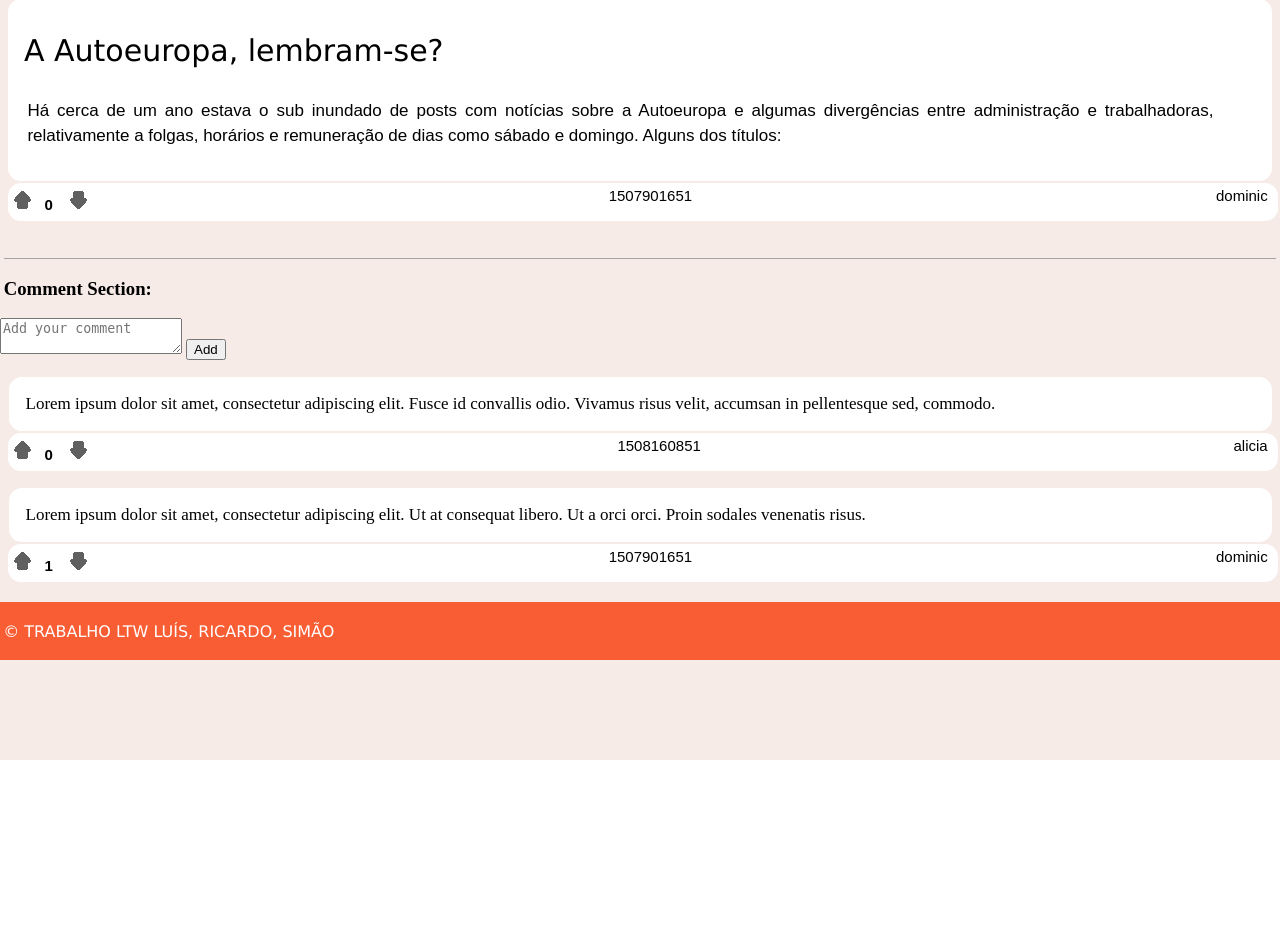
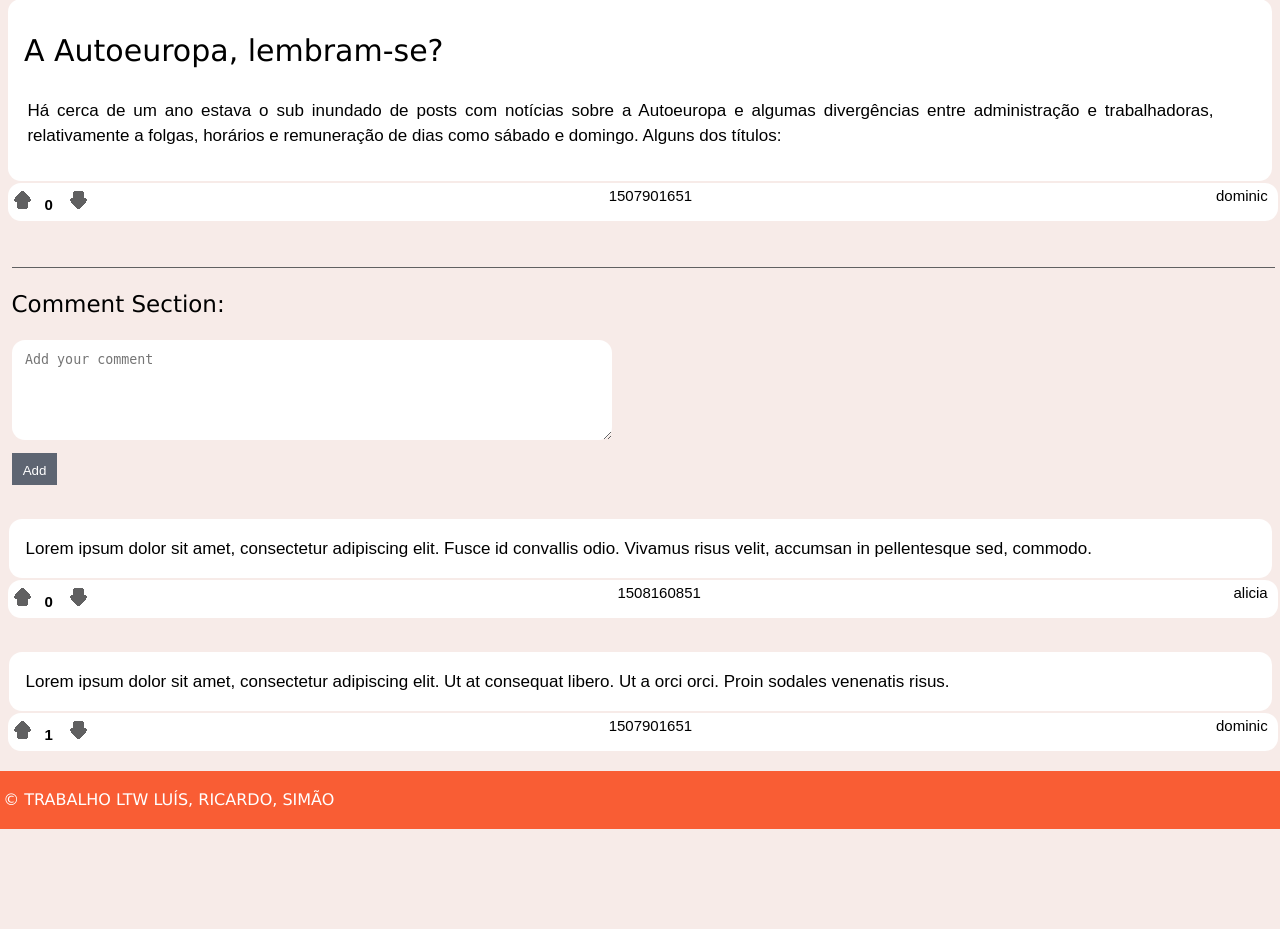
Before and after one commit to LuisAlvelaMendes/LTW, a PHP site: page /pages/story.php?id=1 in a window 1280 px wide. Shown: the part 148-1077 px from the top of the page. Before the commit the page ends 908 px from the top, so only its background shows below. Run offline with PHP 8.4, Linux system fonts and the light colour scheme; the visitor is signed in with stand-in values (Sample User, id 1); data comes from the database, SQL or seed files in the repository; data that the repository does not hold is empty; some libraries are stand-ins or nearby versions.

Commit message:
Added css to comment textarea and creat_story.php

```diff
--- a/css/auth.css
+++ b/css/auth.css
@@ -23,7 +23,7 @@
 	border: none;
 	border-bottom: 2px solid #666666;
 
-	background-color: #ececec;
+	background-color: #F7EBE8;
 }
 
 #login input[type=submit] {
@@ -49,13 +49,13 @@
 
 	margin-top: 1.2em;
 
-	background-color: #666666;
+	background-color: #5E6572;
 	color: white;
 
 	border: none;
 }
 
 #login button:hover {
-	background-color: #7f7f7f;
+	background-color: #7D98A1;
 	color: white;
 }
--- a/css/story.css
+++ b/css/story.css
@@ -28,10 +28,56 @@
 #comments {
     margin-top: 2em;
     padding-top: 1em;
-    margin-left: 0.2em;
+    margin-left: 0.5em;
     margin-right: 0.2em;
 
-    border-top: 1px solid #a5a5a5;
+    border-top: 1px solid #606061;
+
+    font-weight: 100;
+    font-size: 23px;
+    font-family: Verdana, sans-serif;
+}
+
+.addComment {
+    border: none;
+    border-radius: 13px;
+
+    margin-left: 0.9em;
+    padding-top: 10px;
+    padding-left: 13px;
+    padding-right: 5px;
+
+    line-height: 20px;
+    width: 600px;
+    height: 100px;
+}
+
+.addComment:focus {
+    outline: none;
+}
+
+.submitComment {
+    display: block;
+
+    margin: 1em 0 1.3em 0.9em;
+    padding: 0.8em 0.8em 0.5em 0.8em;
+
+    border: none;
+
+    background-color: #5E6572;
+    color: white;
+}
+
+.submitComment:hover {
+    background-color: #7D98A1;
+}
+
+.submitComment:focus{
+    outline: none;
+}
+
+.usrComment:first-child {
+    margin-top: 2em;
 }
 
 .usrComment {
@@ -43,13 +89,57 @@
 
     text-align: left;
     font-size: 17px;
-    line-height: 25-px;
+    line-height: 25px;
+    font-family: Arial, sans-serif;
 }
 
-#createStory
-{
+#createStory {
     display:grid;
+
     font-family: Verdana, sans-serif;
     justify-items: start;
+
     grid-row-gap: 10px;
+
+    margin-left: 0.5em;
 }
+
+#title_label {
+    padding: 1.2em 0 0.3em 0;
+}
+
+#story_title {
+    border: none;
+    border-radius: 13px;
+
+    padding-left: 15px;
+    padding: 0.8em 0.8em 0.5em 0.8em;
+
+    font-size: 15px;
+    font-family: Arial, sans-serif;
+}
+
+#story_title:focus {
+    outline: none;
+}
+
+#text_label {
+    padding: 2em 0 0.3em 0;
+}
+
+#textarea {
+    border: none;
+    border-radius: 13px;
+
+    padding-left: 15px;
+    padding: 0.8em 0.8em 0.5em 0.8em;
+    margin-bottom: 1em;
+
+    font-size: 15px;
+    line-height: 23px;
+    font-family: Arial, sans-serif;
+}
+
+#textarea:focus {
+    outline: none;
+}
--- a/templates/tpl_story.php
+++ b/templates/tpl_story.php
@@ -82,17 +82,17 @@
 
 	<?php if(!isset($_SESSION['username'])) { ?>
 		<form>
-			<textarea name="comment" placeholder="Add your comment"></textarea>
+			<textarea class="addComment" name="comment" placeholder="Add your comment" rows="3" cols="50"></textarea>
 			<input type="hidden" name="username" value="<?=$_SESSION['username']?>">
 			<input type="hidden" name="story" value="<?=$storyId?>">
-			<input type="submit" value="Add" disabled>
+			<input class="submitComment" type="submit" value="Add" disabled>
 		</form>
 	<?php } else {?>
 		<form>
-			<textarea name="comment" placeholder="Add your comment" required></textarea>
+			<textarea class="addComment" name="comment" placeholder="Add your comment" required></textarea>
 			<input type="hidden" name="username" value="<?=$_SESSION['username']?>">
 			<input type="hidden" name="story" value="<?=$storyId?>">
-			<input type="submit" value="Add">
+			<input class="submitComment" type="submit" value="Add">
 		</form>
 	<?php } ?>
 
```
